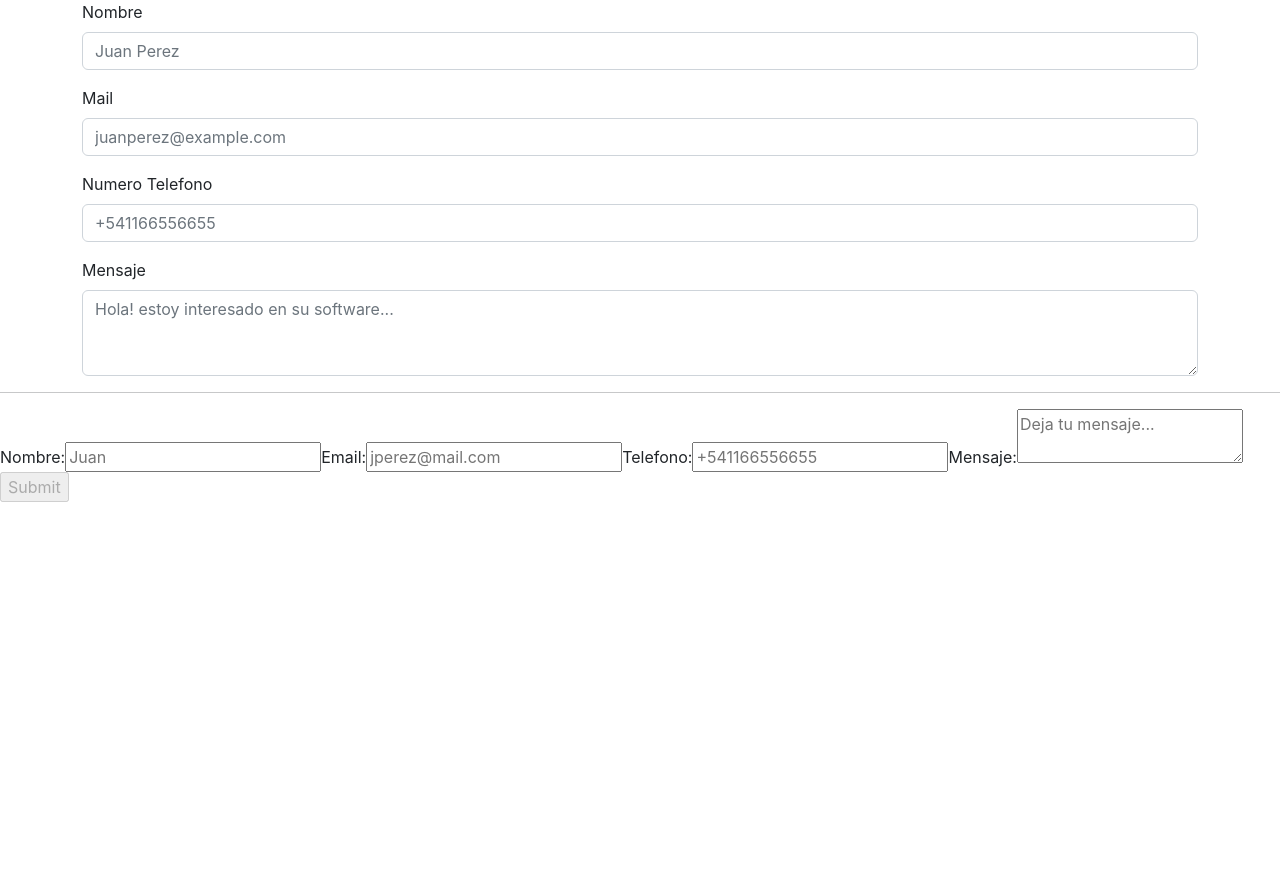
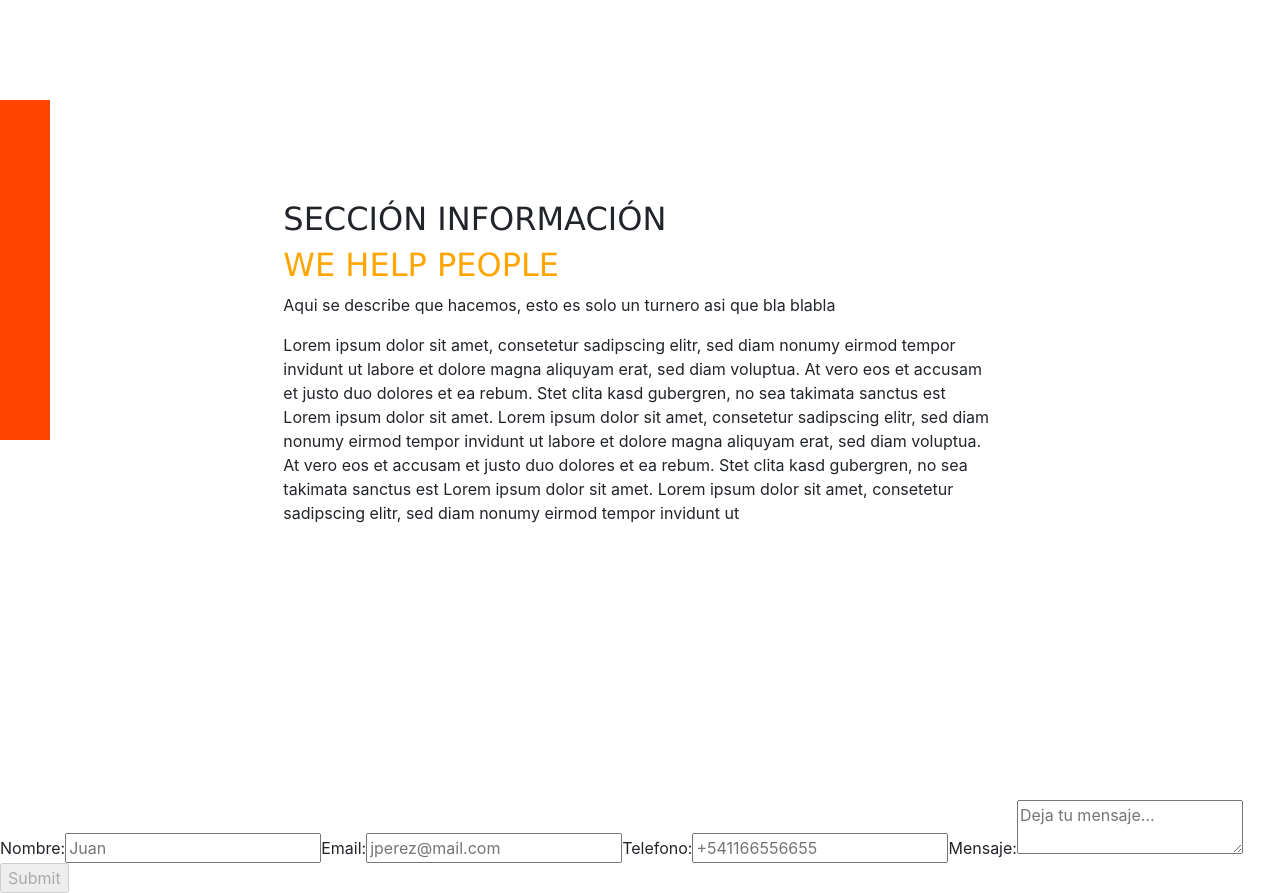
Before and after one commit to cdoller/turnero-front, a React (Create React App) app: page / in a window 1280 px wide. Before the commit the page ends 800 px from the top, so only its background shows below. Built offline with nearby package versions, Linux system fonts and the light colour scheme.

Commit message:
se acomoda el app.js y se quita un componente formulario

```diff
--- a/src/routes/App.js
+++ b/src/routes/App.js
@@ -3,12 +3,12 @@ import '../assets/css/App.css';
 import HomePage from '../containers/HomePage';
 import Contact from '../containers/Contact';
 import Contact2 from '../containers/Contact2';
+import Info from '../containers/Info';
 
 function App() {
   return (
     <div className="App">
-      <Contact></Contact>
-      <hr></hr>
+      <Info></Info>
       <Contact2></Contact2>
     </div>
   );
```
Also changed, not shown: src/containers/Formulario.js (deleted).
